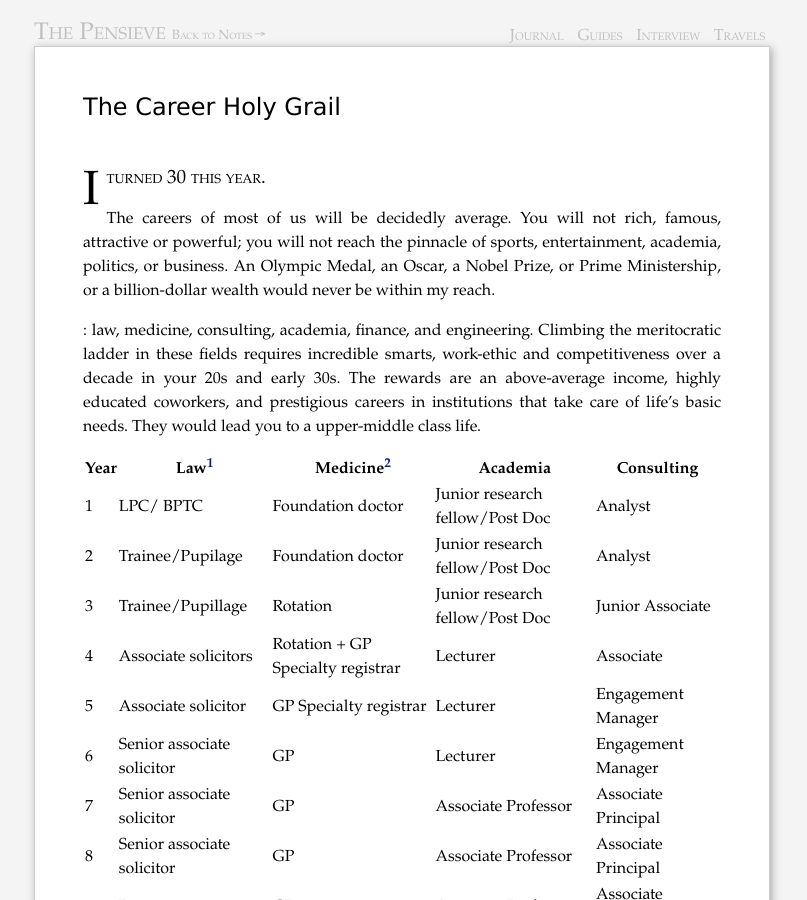
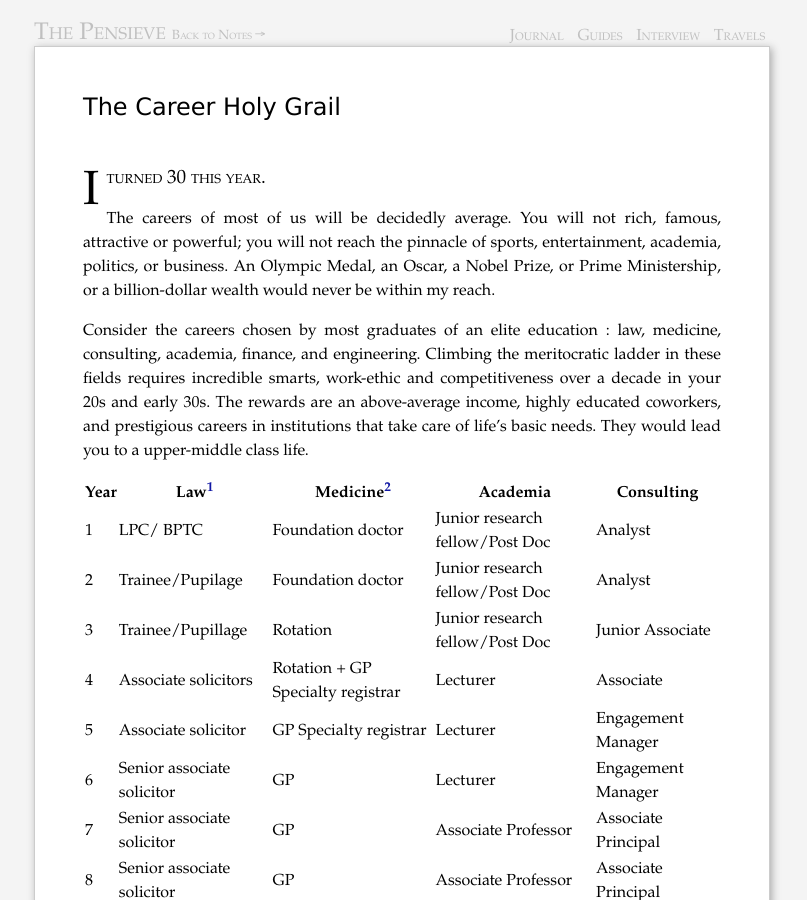
Before and after one commit to piyushahuja/piyushahuja.github.io, a Jekyll site: the page built from _posts/journal/2020-09-26-grail.md, in a window 1280 px wide and 900 px high. Shown: the whole window, without its empty margins (238-1045 px from the left). Built offline with Jekyll 4.4.1, drawn with Linux system fonts in a browser that asks for light colours; comment, search, counter and statistics services are not loaded.

```diff
--- a/_posts/journal/2020-09-26-grail.md
+++ b/_posts/journal/2020-09-26-grail.md
@@ -14,7 +14,7 @@ I turned 30 this year.
 The careers of most of us will be decidedly average.  You will not rich, famous, attractive or powerful; you will not reach the pinnacle of sports, entertainment, academia, politics, or business. An Olympic Medal, an Oscar, a Nobel Prize, or Prime Ministership, or a billion-dollar wealth would never be within my reach.
 
 
-: law, medicine, consulting, academia, finance, and engineering. Climbing the meritocratic ladder in these fields requires incredible smarts, work-ethic and competitiveness over a decade in your 20s and early 30s. The rewards are an above-average income, highly educated coworkers, and prestigious careers in institutions that take care of life's basic needs. They would lead you to a upper-middle class life.
+Consider the careers chosen by most graduates of an elite education : law, medicine, consulting, academia, finance, and engineering. Climbing the meritocratic ladder in these fields requires incredible smarts, work-ethic and competitiveness over a decade in your 20s and early 30s. The rewards are an above-average income, highly educated coworkers, and prestigious careers in institutions that take care of life's basic needs. They would lead you to a upper-middle class life.
 
 
 
```
